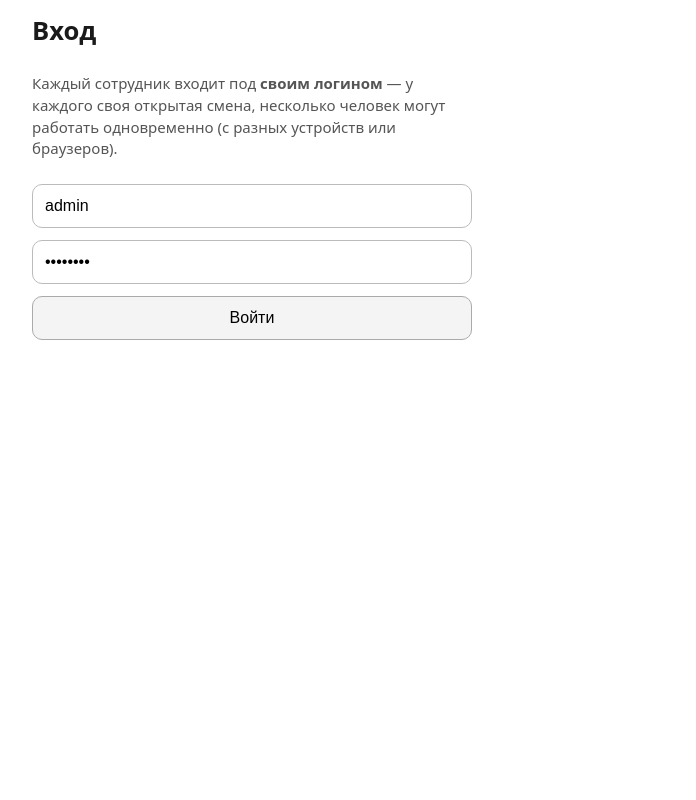
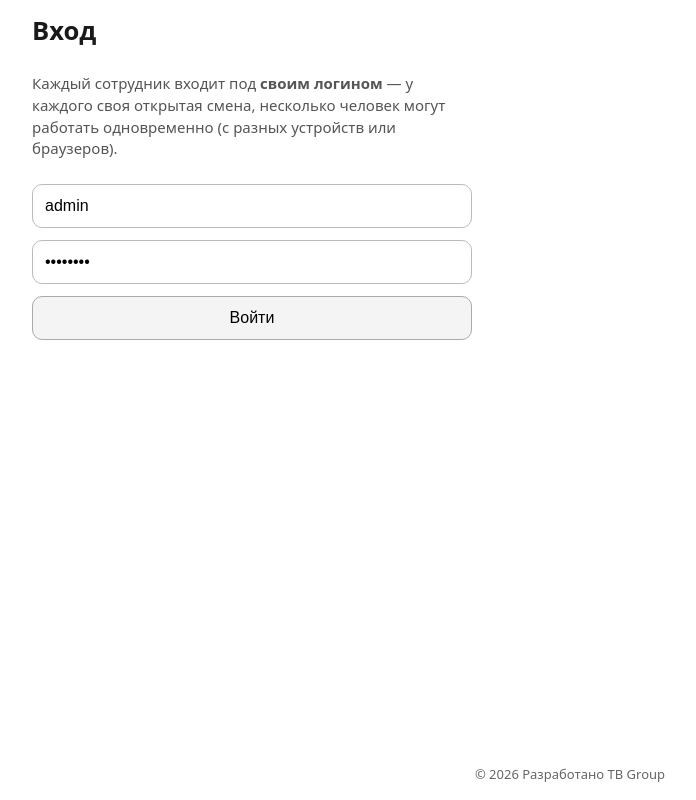
Before and after one commit to scooter67-lab/TazaKilemVPS, a React (Vite) app in the folder frontend/: page /login in a window 1280 px wide. Shown: the whole page, without its empty margins (70-766 px from the left). Built offline with nearby package versions, Linux system fonts and the light colour scheme; no server answers.

Commit message:
update copy rite

```diff
--- a/frontend/src/index.css
+++ b/frontend/src/index.css
@@ -189,6 +189,22 @@ button:disabled {
   .app-nav-out {
     align-self: center;
   }
+}
+
+/* Страница входа: форма + копирайт внизу экрана */
+.login-page {
+  display: flex;
+  flex-direction: column;
+  min-height: calc(100dvh - 28px);
+  min-height: calc(100vh - 28px);
+}
+
+.login-copyright {
+  margin: auto 0 0;
+  padding-top: 28px;
+  text-align: center;
+  font-size: 13px;
+  color: #666;
 }
 
 /* Формы */
--- a/frontend/src/pages/LoginPage.tsx
+++ b/frontend/src/pages/LoginPage.tsx
@@ -32,6 +32,7 @@ export function LoginPage() {
   };
 
   return (
+    <div className="login-page">
       <form className="form-stack" onSubmit={onSubmit}>
         <h2 className="page-title">Вход</h2>
         <p className="subtitle" style={{ lineHeight: 1.45 }}>
@@ -56,5 +57,7 @@ export function LoginPage() {
         <button type="submit">Войти</button>
         {error && <p style={{ color: "crimson", margin: 0 }}>{error}</p>}
       </form>
+      <p className="login-copyright">© 2026 Разработано TB Group</p>
+    </div>
   );
 }
```
Lines whose indentation alone changed are shown as unchanged.
